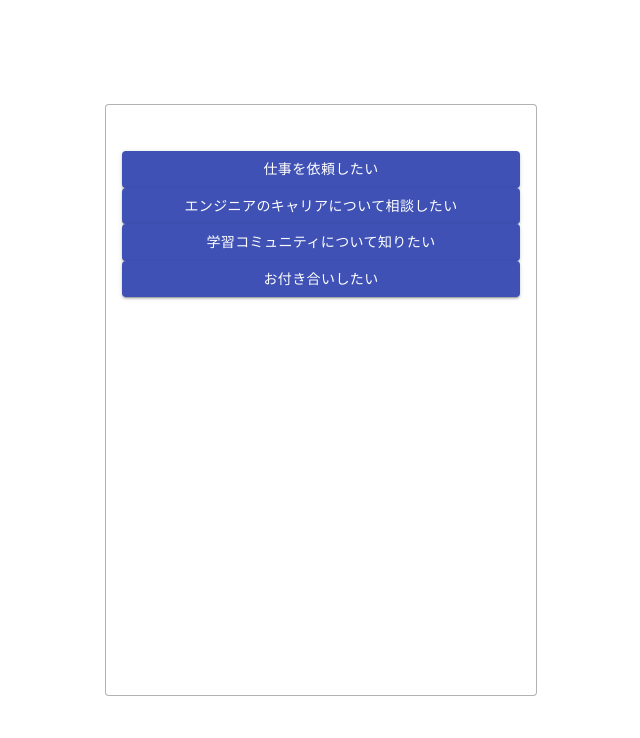
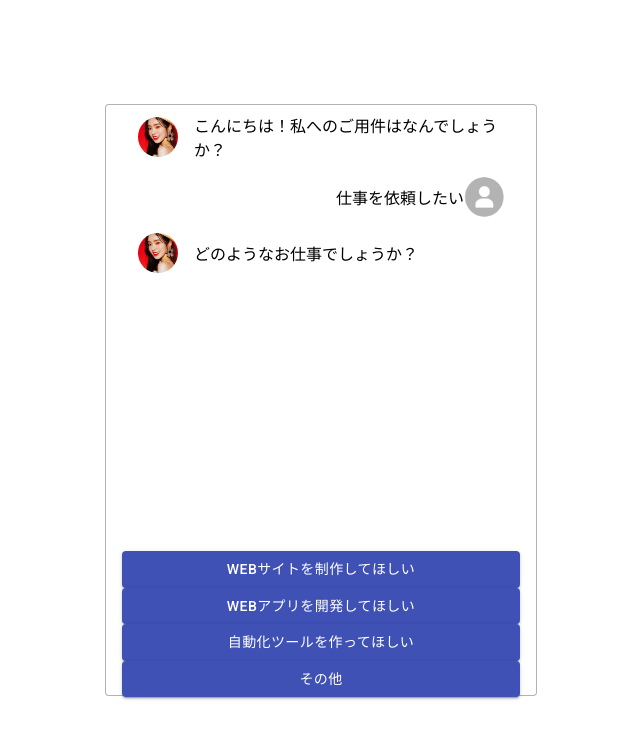
Before and after one commit to acaiyudai/react-practice-chatbot, a React (Create React App) app: page / in a window 1280 px wide. Both pictures are taken after a click on the button "仕事を依頼したい". Shown: the top 738 px of the page, without its empty margins (319-959 px from the left). Built offline with nearby package versions, Linux system fonts and the light colour scheme.

Commit message:
Add : create Chats, and connect Answer to Chat.

```diff
--- a/src/App.jsx
+++ b/src/App.jsx
@@ -2,7 +2,9 @@ import './assets/styles/style.css'
 import React from 'react';
 import { Component } from 'react';
 import defaultDataset from './dataset'
-import {AnswersList} from './components/index';
+import {AnswersList, Chats} from './components/index';
+
+
 
 class App extends Component {
   constructor(props) {
@@ -14,6 +16,8 @@ class App extends Component {
       dataset: defaultDataset,
       open: false
     }
+
+    this.selectAnswer = this.selectAnswer.bind(this);
   }
 
   initAnswer = () => {
@@ -22,18 +26,71 @@ class App extends Component {
     this.setState({
       answers: initAnswers
     });
-  };
+  }
+
+  initChats = () => {
+    const initDataset = this.state.dataset[this.state.currentId];
+    const chat = {
+      text:initDataset.question,
+      type: 'question'
+    }
+
+    const chats = this.state.chats;
+    chats.push(chat);
+
+    this.setState({
+      chats: chats
+    });
+
+    console.log(chats);
+  }
+
+  selectAnswer = (selectedAnswer, nextQuestionId) => {
+    switch(true) {
+      case (nextQuestionId === 'init'):
+        this.displayNextQuestion(nextQuestionId);
+        break;
+      default:
+        const chats = this.state.chats;
+        chats.push({
+          text: selectedAnswer,
+          type: 'answer'
+        });
+
+        this.setState({
+          chats: chats
+        });
+
+        this.displayNextQuestion(nextQuestionId);
+        break;
+    }
+  }
+
+  displayNextQuestion = (nextQuestionId) => {
+    const chats = this.state.chats;
+    chats.push({
+      text: this.state.dataset[nextQuestionId].question,
+      type: 'question'
+    });
+
+    this.setState({
+      answers: this.state.dataset[nextQuestionId].answers,
+      chats: chats,
+      currentId: nextQuestionId
+    });
+  }
 
   componentDidMount(){
-    this.initAnswer();
-    console.log(this.state.answers);
+    const initAnswer ='';
+    this.selectAnswer(initAnswer, this.state.currentId);
   }
 
   render(){
     return (
       <section className='c-section'>
         <div className='c-box'>
-          <AnswersList answers={this.state.answers} />
+          <Chats chats={this.state.chats} />
+          <AnswersList answers={this.state.answers} select={this.selectAnswer} />
         </div>
       </section>
     );
--- a/src/components/Answer.jsx
+++ b/src/components/Answer.jsx
@@ -13,7 +13,8 @@ import Button from '@material-ui/core/Button';
 const Answer = (props) => {
     // const classes = useStyles();
     return (
-        <Button variant="contained" color="primary">
+        <Button variant="contained" color="primary"
+        onClick={() => {props.select(props.content, props.nextId)}}>
             {props.content}
         </Button>
     );
--- a/src/components/AnswersList.jsx
+++ b/src/components/AnswersList.jsx
@@ -6,7 +6,8 @@ const AnswersList = (props) => {
     return (
         <div className='c-grid__answer'>
             {props.answers.map((value, index) => {
-                return <Answer content={value.content} key={index.toString()} />
+                return <Answer content={value.content} key={index.toString()}
+                       select={props.select} nextId={value.nextId} />
             })}
         </div>
     )
--- /dev/null
+++ b/src/components/Chat.jsx
@@ -0,0 +1,28 @@
+import React from "react";
+import ListItem from '@material-ui/core/ListItem';
+import ListItemAvatar from '@material-ui/core/ListItemAvatar';
+import Avatar from '@material-ui/core/Avatar';
+import '../assets/styles/style.css';
+import NoProfile from '../assets/img/no-profile.png';
+import Irene from '../assets/img/irene_red_center.jpg';
+
+const Chat = (props) => {
+    const isQuestion = (props.type === 'question');
+    const classes = isQuestion ? 'p-chat__row' : 'p-chat__reverse';
+    return (
+        <ListItem className={classes}>
+            <ListItemAvatar>
+                {isQuestion ? (
+                    <Avatar alt='icon' src={Irene} />
+                ) : (
+                    <Avatar alt='icon' src={NoProfile} />
+                )}
+            </ListItemAvatar>
+            <div className='.p-chat__bubble'>
+                {props.text}
+            </div>
+        </ListItem>
+    );
+}
+
+export default Chat
--- /dev/null
+++ b/src/components/Chats.jsx
@@ -0,0 +1,29 @@
+import React from 'react';
+import {Chat} from './index'
+import List from '@material-ui/core/List';
+import {makeStyles, createStyles} from "@material-ui/core";
+
+
+const useStyles = makeStyles(() =>
+    createStyles({
+        "chats": {
+            height: "400px",
+            padding: "0",
+            overflow: "auto"
+        }
+    }),
+);
+
+const Chats = (props) => {
+    const classes = useStyles();
+
+    return (
+        <List className={classes.chats}>
+            {props.chats.map((chat, index) => {
+               return <Chat text={chat.text} type={chat.type} key={index.toString()} />
+            })}
+        </List>
+    );
+}
+
+export default Chats;
--- a/src/components/index.js
+++ b/src/components/index.js
@@ -3,3 +3,5 @@
 
 export {default as AnswersList} from './AnswersList';
 export {default as Answer} from './Answer';
+export {default as Chats} from './Chats';
+export {default as Chat} from './Chat';
--- a/src/dataset.js
+++ b/src/dataset.js
@@ -6,7 +6,7 @@ const defaultDataset = {
             {content: "学習コミュニティについて知りたい", nextId: "community"},
             {content: "お付き合いしたい", nextId: "dating"},
         ],
-        question: "こんにちは！アイリーンへのご用件はなんでしょうか？",
+        question: "こんにちは！私へのご用件はなんでしょうか？",
     },
     "job_offer": {
         answers: [
@@ -51,7 +51,7 @@ const defaultDataset = {
             {content: "学習コミュニティについて知りたい", nextId: "community"},
             {content: "最初の質問に戻る", nextId: "init"}
         ],
-        question: "アイリーンは普段からYouTubeでキャリアについて発信しています。また、僕が運営するエンジニア向け学習コミュニティ内でも相談に乗っていますよ。",
+        question: "私は普段からYouTubeでキャリアについて発信しています。また、僕が運営するエンジニア向け学習コミュニティ内でも相談に乗っていますよ。",
     },
     "community": {
         answers: [
--- a/src/index.jsx
+++ b/src/index.jsx
@@ -6,9 +6,7 @@ import reportWebVitals from './reportWebVitals';
 
 const root = ReactDOM.createRoot(document.getElementById('root'));
 root.render(
-  <React.StrictMode>
     <App />
-  </React.StrictMode>
 );
 
 
```
Also changed, not shown: src/assets/img/irene_red_center.jpg (added), src/assets/img/no-profile.png (added).
